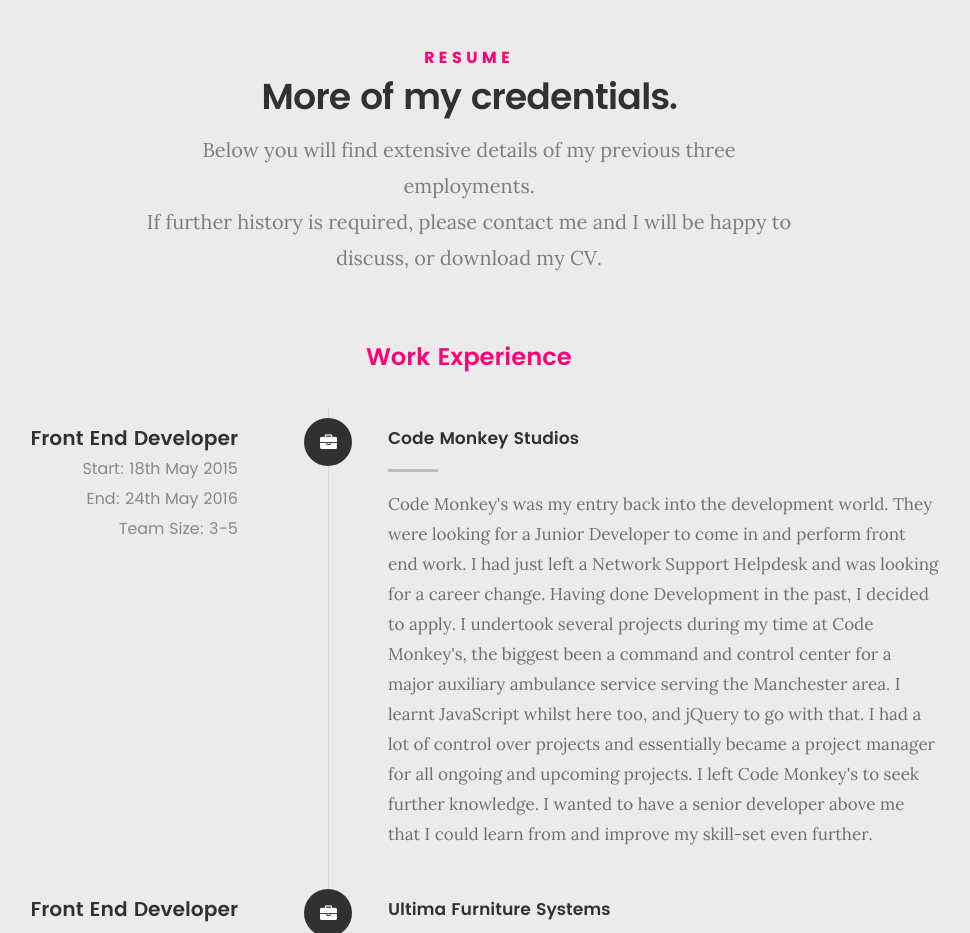
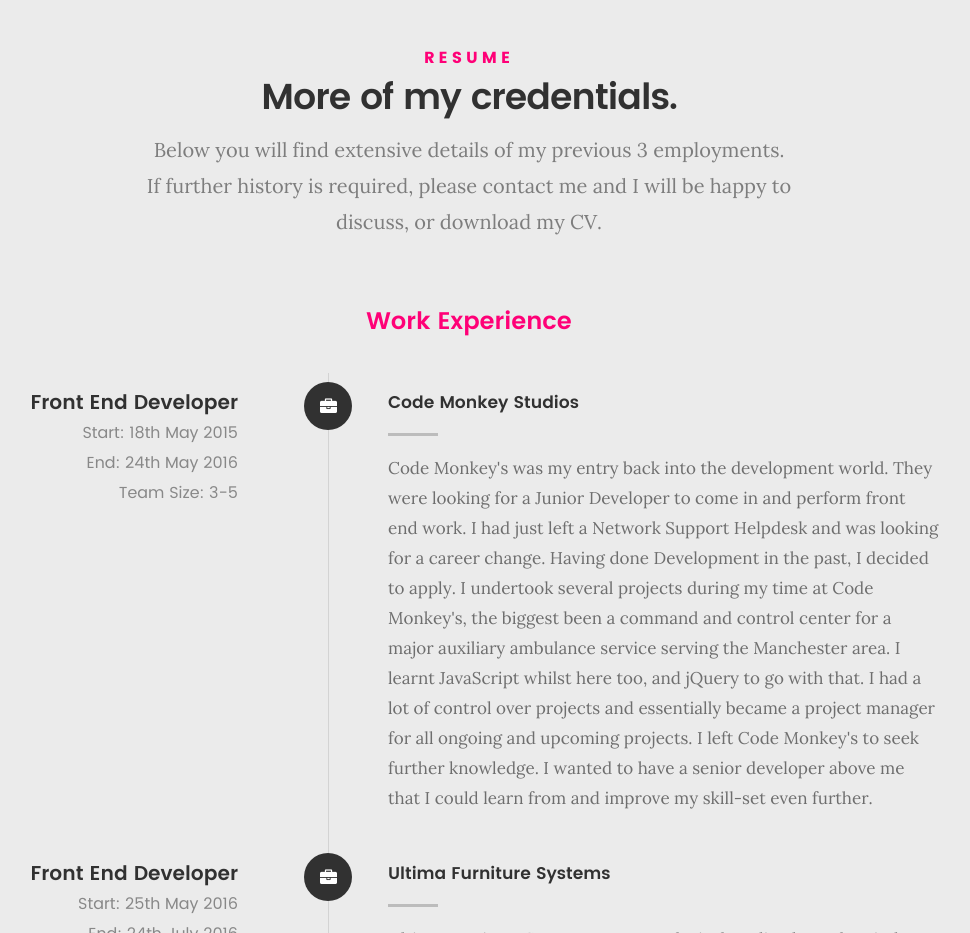
Before and after one commit to Scottehh4/scott-t, a website: page index.html in a window 1280 px wide. Shown: the part 2200-3133 px from the top of the page, without its empty margins (171-1141 px from the left). Drawn offline with Linux system fonts and the light colour scheme; files whose address does not match are found by name.

Commit message:
Updated Employment summary (Corrected)

```diff
--- a/index.html
+++ b/index.html
@@ -180,7 +180,7 @@
 					<h5>Resume</h5>
 					<h1>More of my credentials.</h1>
 
-					<p class="lead">Below you will find extensive details of my previous three employments.<br/>If further history is required, please contact me and I will be happy to discuss, or download my CV.</p>
+					<p class="lead">Below you will find extensive details of my previous 3 employments.<br/>If further history is required, please contact me and I will be happy to discuss, or download my CV.</p>
 
 				</div>
 			</div> <!-- /section-intro-->
```
